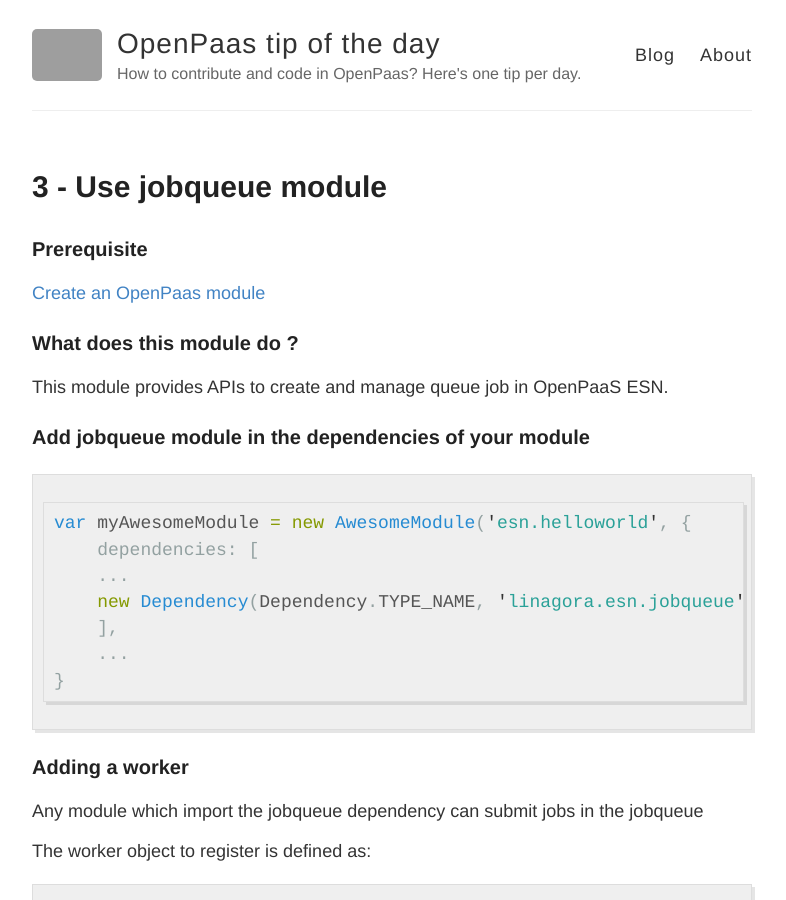
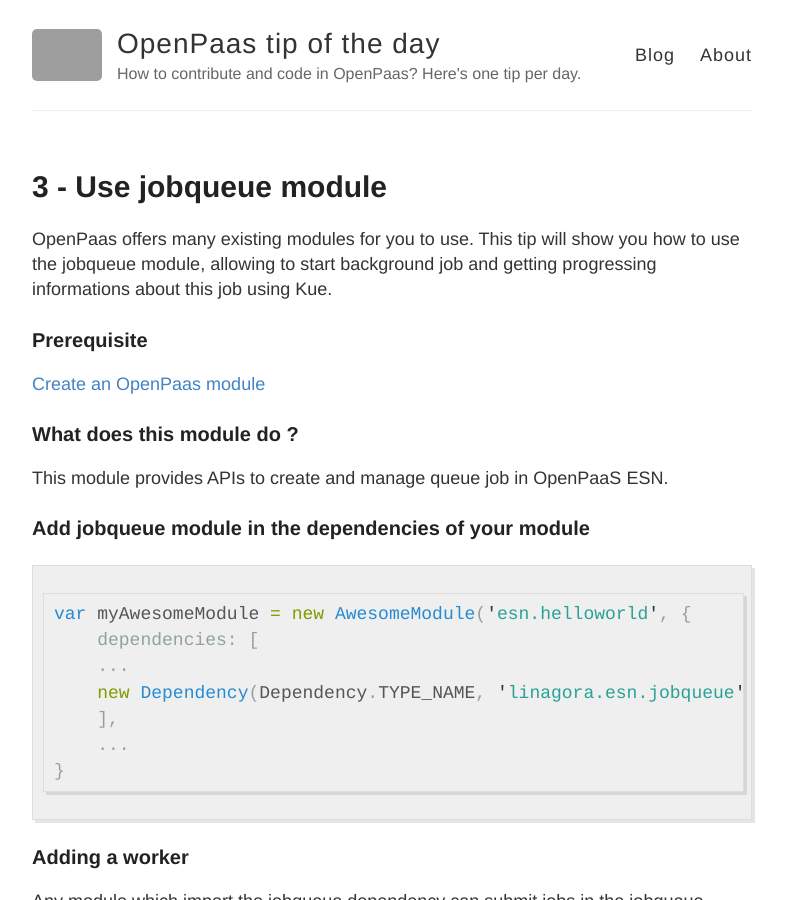
Before and after one commit to linagora/openpaas-tip-of-the-day, a Jekyll site: the page built from _posts/2016-2-4-use-jobqueue-module.md, in a window 1280 px wide and 900 px high. Shown: the whole window, without its empty margins (248-1034 px from the left). Built offline with Jekyll 4.4.1, drawn with Linux system fonts in a browser that asks for light colours; Markdown is read by kramdown in place of the engine named in the settings; grey boxes are pictures that could not be loaded.

Commit message:
Improve tip 03 by adding a small summary

```diff
--- a/_posts/2016-2-4-use-jobqueue-module.md
+++ b/_posts/2016-2-4-use-jobqueue-module.md
@@ -6,6 +6,8 @@
 tip-username-profile: https://github.com/btngo
 tip-tldr: Creating and managing job jobqueue module.
 ---
+
+OpenPaas offers many existing modules for you to use. This tip will show you how to use the jobqueue module, allowing to start background job and getting progressing informations about this job using Kue.
 
 ### Prerequisite
 [Create an OpenPaas module](https://github.com/linagora/openpaas-tip-of-the-day/blob/gh-pages/_posts/2016-2-2-create-a-new-module.md)
```
